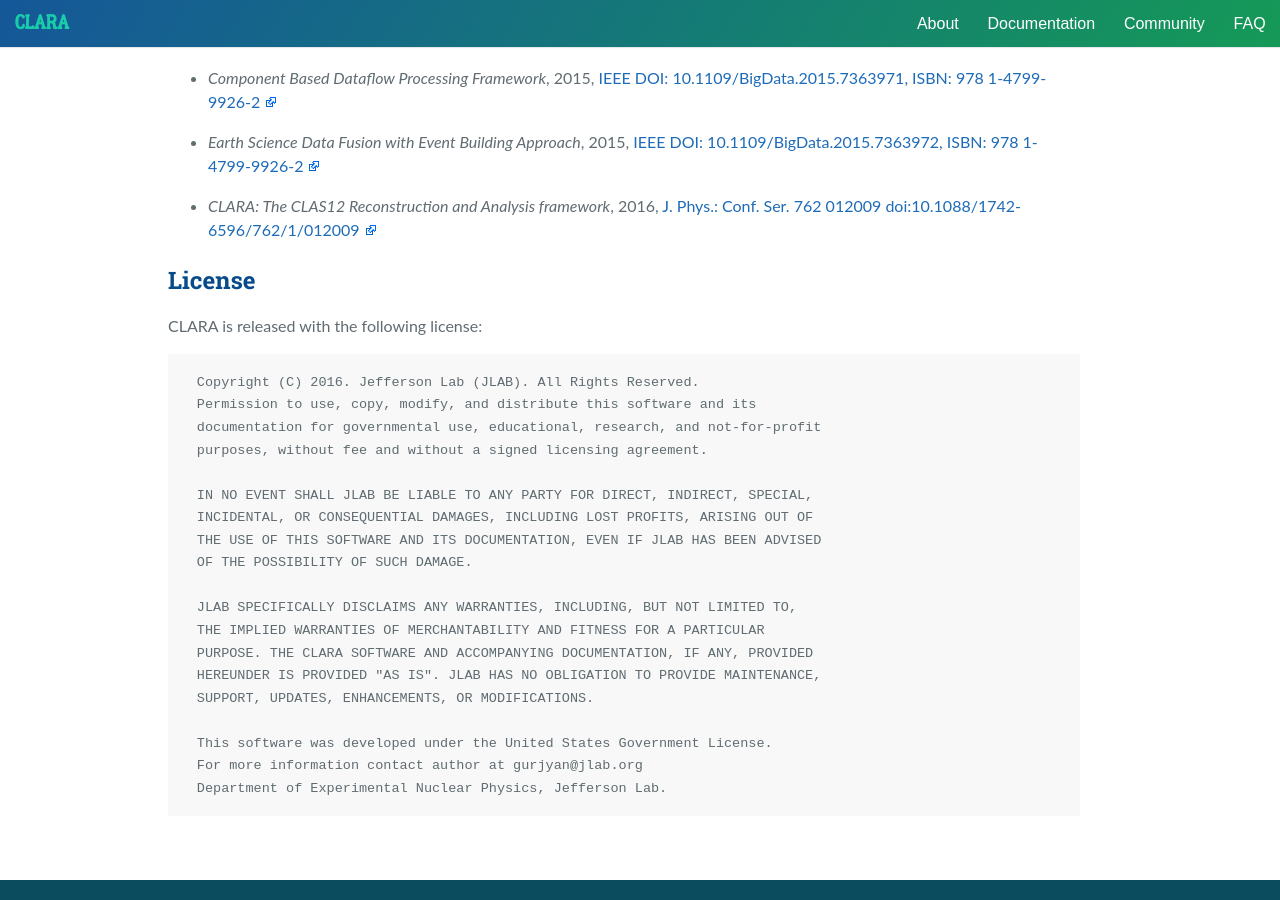
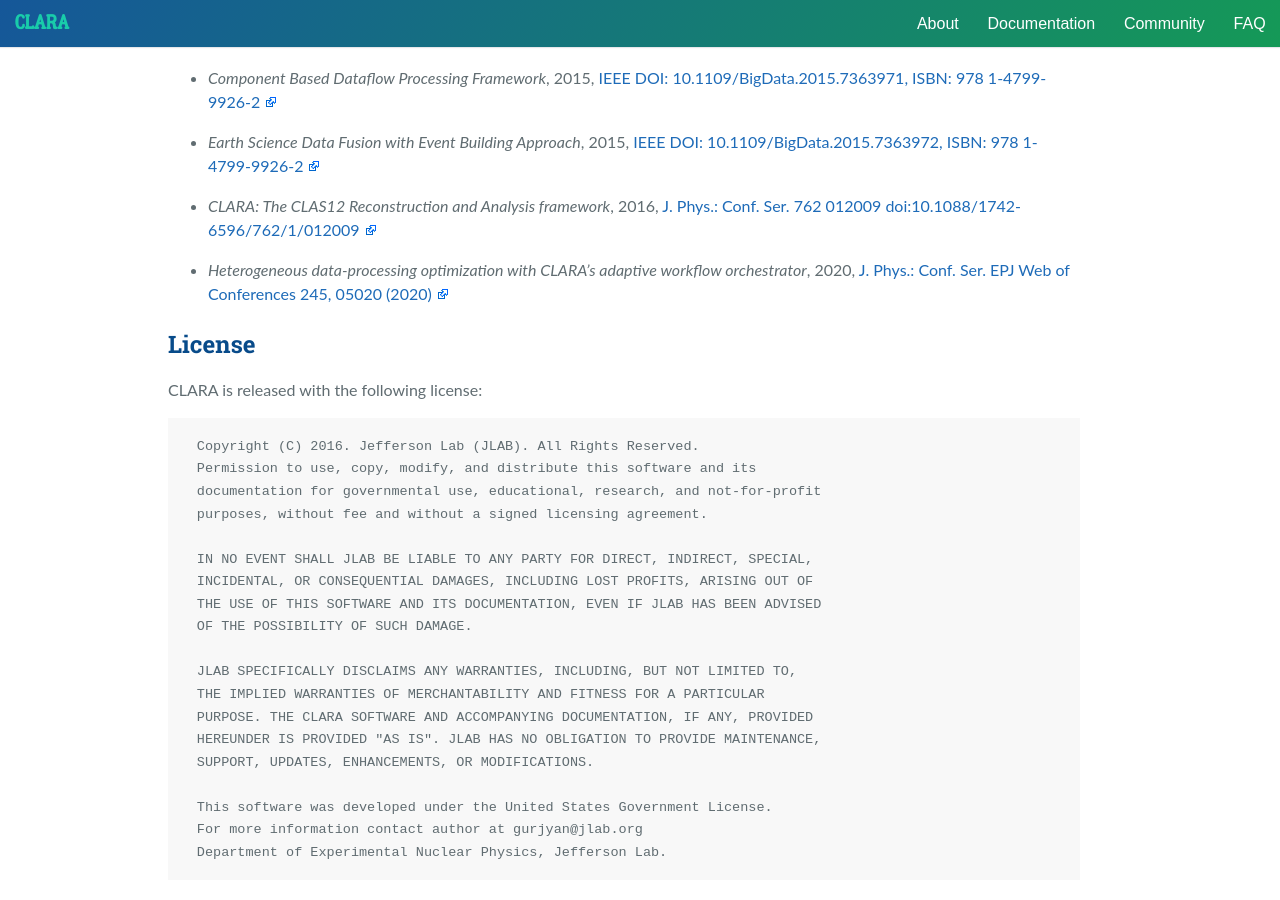
Before and after one commit to JeffersonLab/clara-docs, a Jekyll site: the page built from docs/about.md, in a window 1280 px wide and 900 px high, scrolled down 1011 px. Built offline with Jekyll 4.4.1, drawn with Linux system fonts in a browser that asks for light colours.

Commit message:
- latest publication reference

```diff
--- a/docs/about.md
+++ b/docs/about.md
@@ -64,6 +64,9 @@ So, how CLARA is different?
 * *CLARA: The CLAS12 Reconstruction and Analysis framework*, 2016,
   [J. Phys.: Conf. Ser. 762 012009 doi:10.1088/1742-6596/762/1/012009](http://iopscience.iop.org/article/10.1088/1742-6596/762/1/012009/pdf)
 
+* *Heterogeneous data-processing optimization with CLARA's adaptive workflow orchestrator*, 2020,
+  [J. Phys.: Conf. Ser. EPJ Web of Conferences 245, 05020 (2020)](https://doi.org/10.1051/epjconf/202024505020)
+
 
 ## License
 
```
